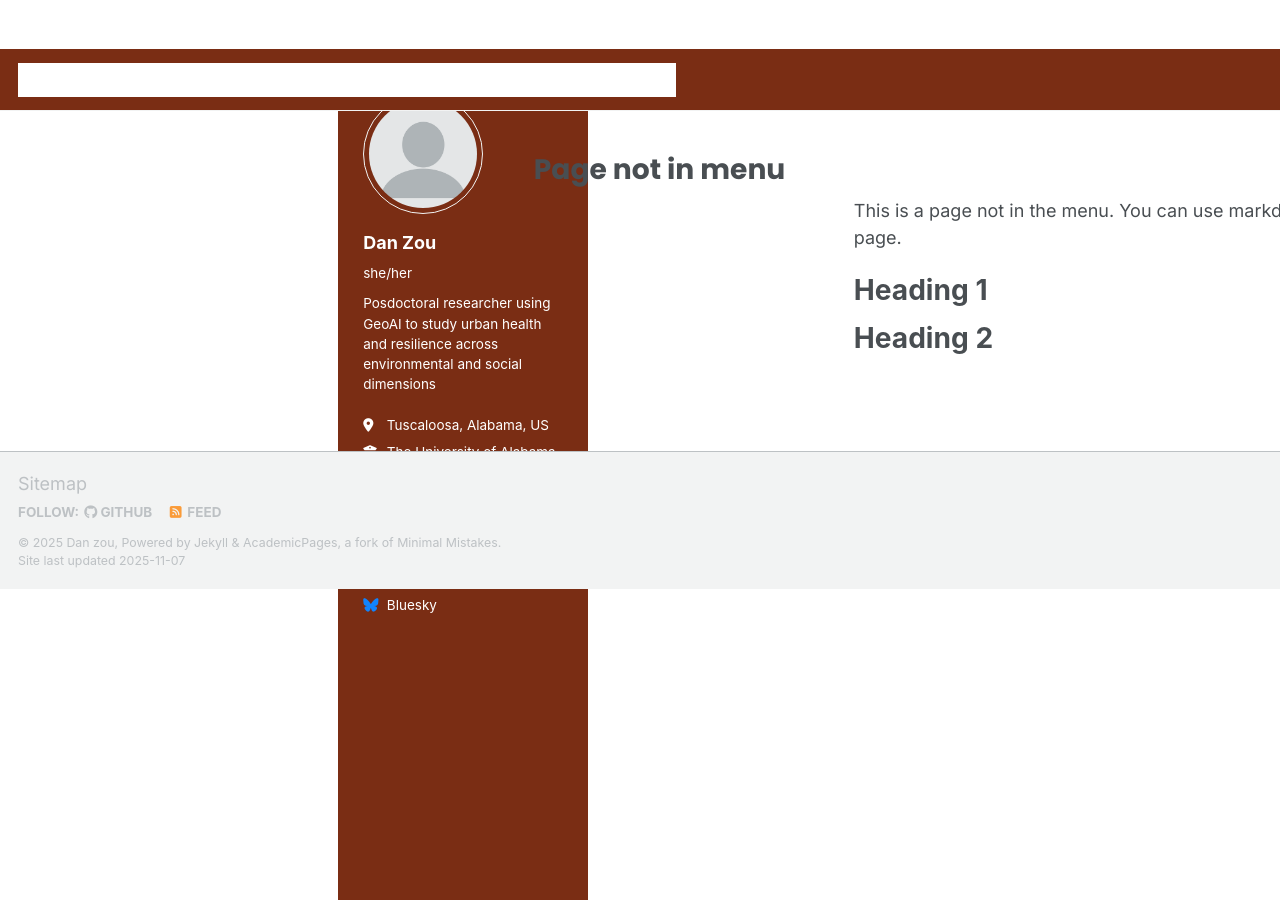
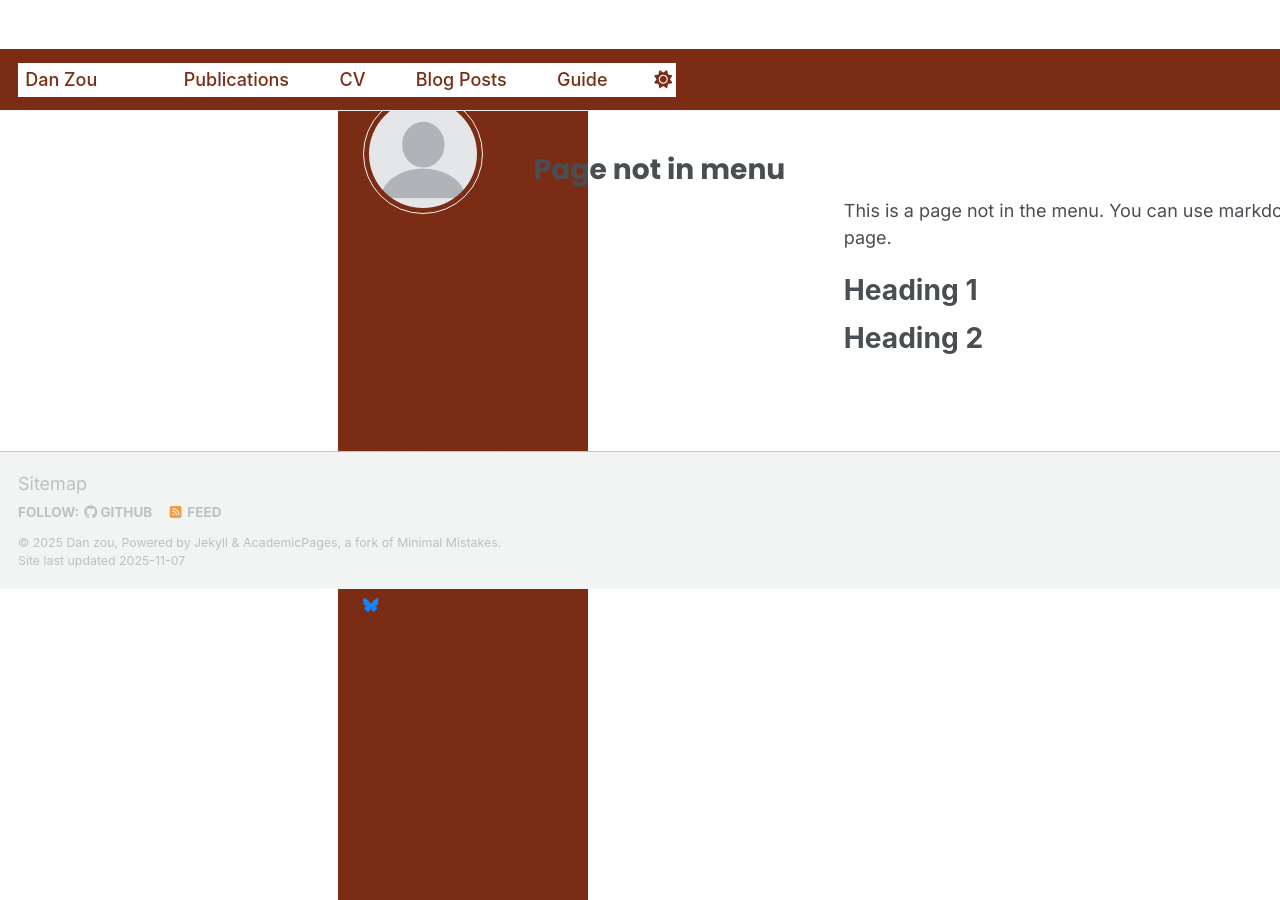
Before and after one commit to Danz-create/Dan-Zou, a Jekyll site: the page built from _pages/non-menu-page.md, in a window 1280 px wide. Built offline with Jekyll 4.4.1, drawn with Linux system fonts in a browser that asks for light colours; some web fonts are replaced; a script that is not in the unit is left out.

Commit message:
Update masthead.html

```diff
--- a/_includes/masthead.html
+++ b/_includes/masthead.html
@@ -1,5 +1,5 @@
 {% assign NAV_BG  = '#7a2d14' %}   {%- comment -%} 内页导航背景色 {%- endcomment -%}
-{% assign NAV_INK = '#ffffff' %}   {%- comment -%} 内页导航文字色 {%- endcomment -%}
+{% assign NAV_INK = '#7a2d14' %}   {%- comment -%} 内页导航文字色 {%- endcomment -%}
 
 <div class="masthead{% if page.url != '/' %} masthead--inner{% endif %}">
   <div class="masthead__inner-wrap"
@@ -51,7 +51,7 @@
       .masthead--inner ~ #main .page,
       .masthead--inner ~ #main .page__content,
       .masthead--inner ~ #main .initial-content{
-        margin-left: 320px !important; /* 侧栏宽度300 + 20间距 */
+        margin-left: 310px !important; /* 侧栏宽度300 + 20间距 */
       }
 
       /* 桌面端：sticky 侧栏避让导航 */
```
